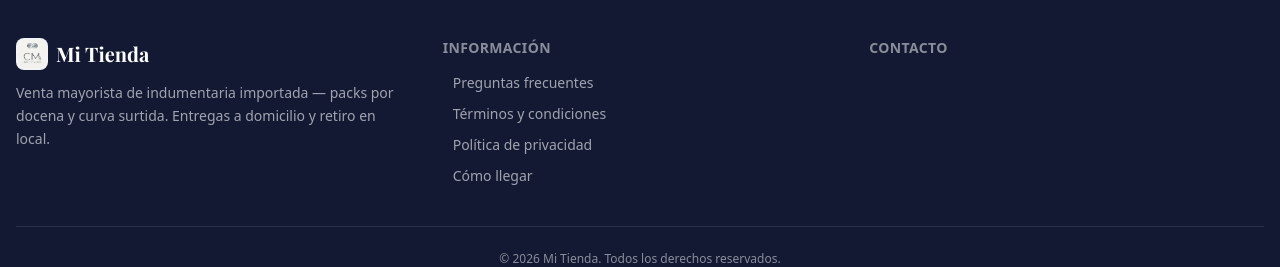
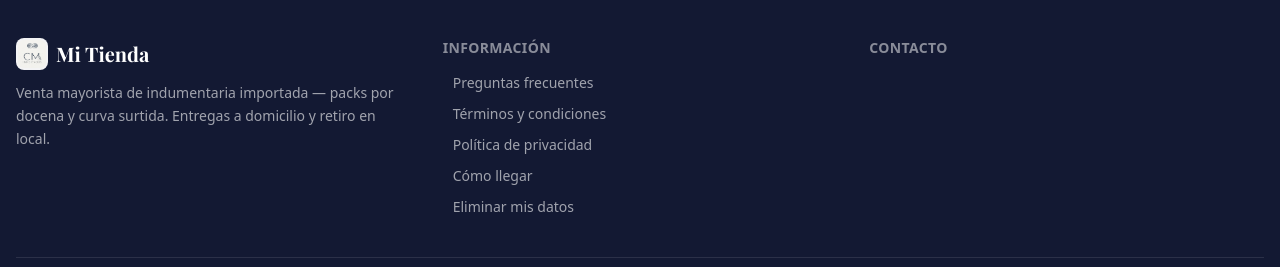
Before and after one commit to jjrock98/CM-importados-site, a Next.js app: page / in a window 1280 px wide. Shown: the part 1423-1690 px from the top of the page. Built offline with nearby package versions, Linux system fonts and the light colour scheme; no server answers; the database is empty; a web font is replaced by a local one.

Commit message:
Actualice el footer

```diff
--- a/src/components/layout/Footer.tsx
+++ b/src/components/layout/Footer.tsx
@@ -58,6 +58,7 @@ export function Footer({ contactInfo }: Props) {
                 { href: '/terminos', label: 'Términos y condiciones' },
                 { href: '/politicas', label: 'Política de privacidad' },
                 { href: '/ubicacion', label: 'Cómo llegar' },
+                { href: '/eliminar-datos', label: 'Eliminar mis datos' },
               ].map(({ href, label }) => (
                 <li key={href}>
                   <Link href={href} className="group inline-flex items-center gap-1.5 text-white/60 transition-colors hover:text-accent-300">
```
